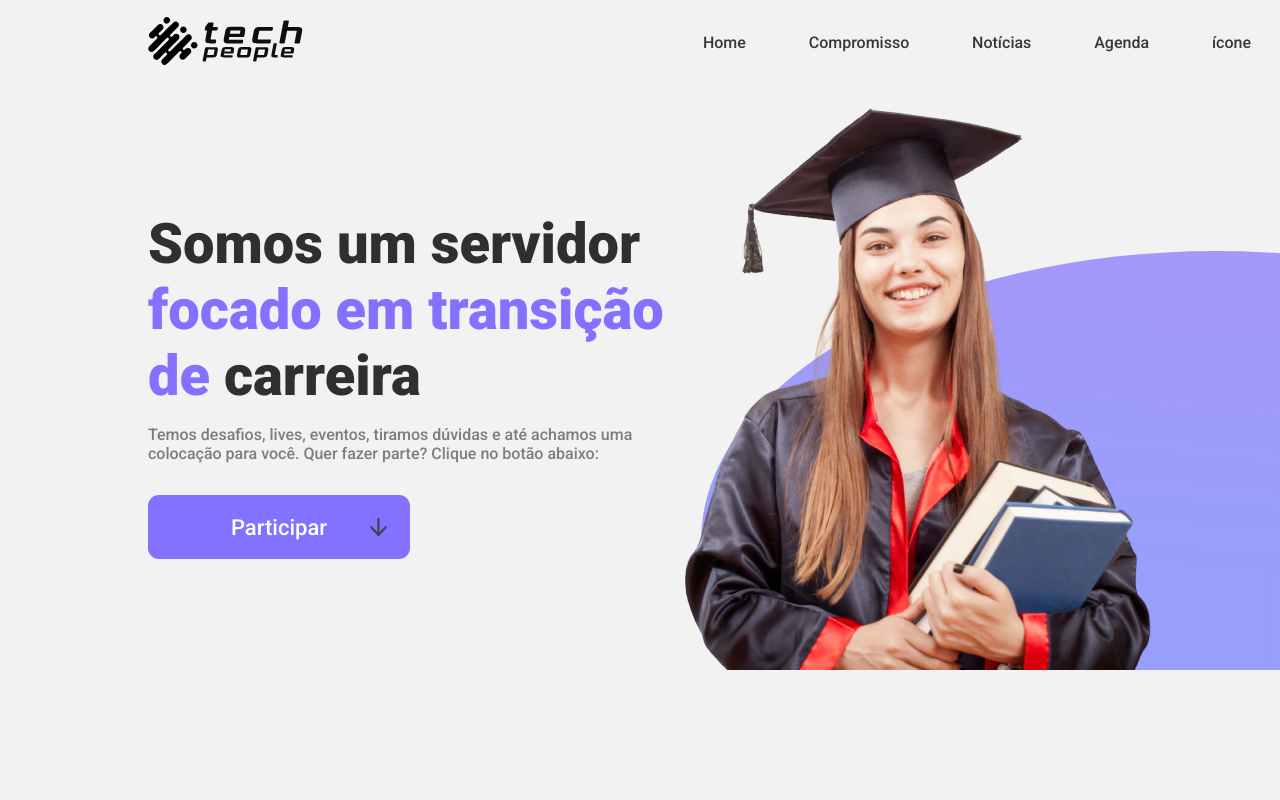
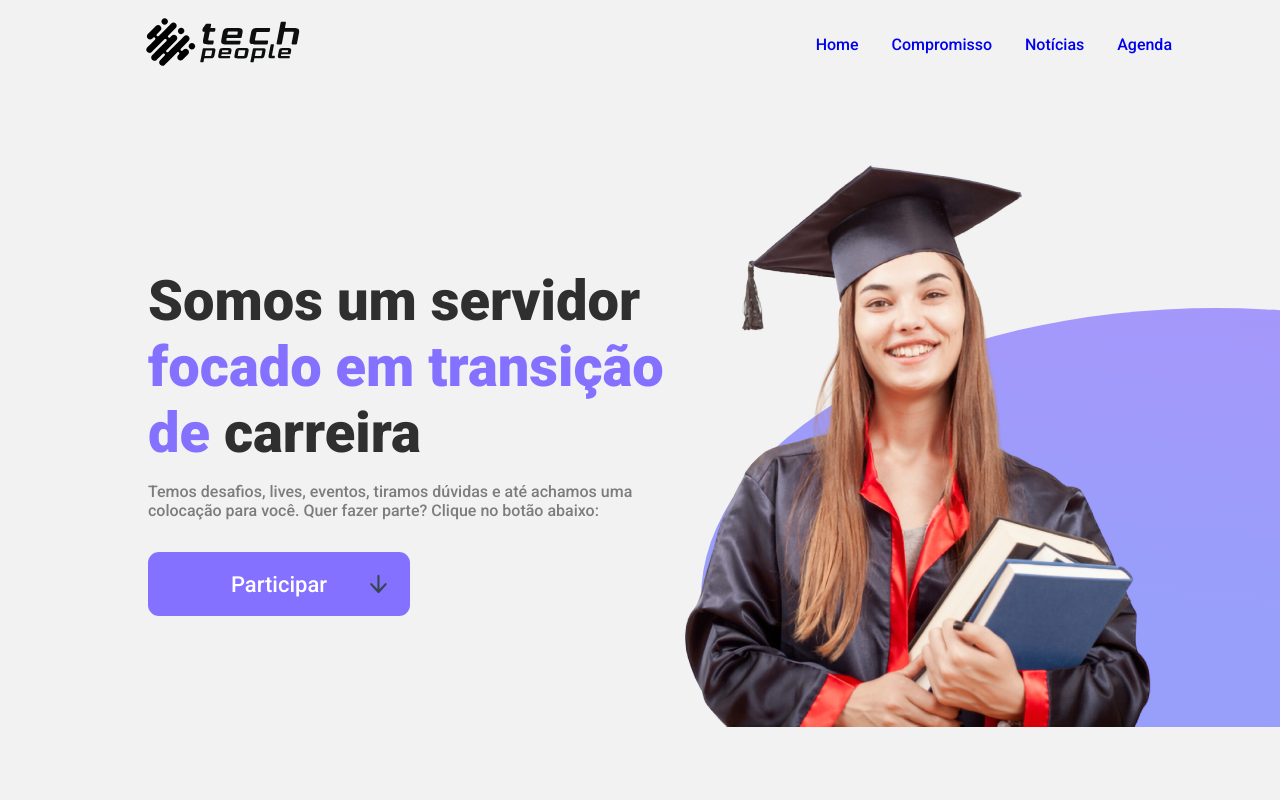
Before and after one commit to jose-guilherme93/tech-people-challenge-2, a Next.js app: page / in a window 1280 px wide. Shown: the top 800 px of the page. Built offline with nearby package versions, Linux system fonts and the light colour scheme.

Commit message:
fix header behavior on scroll

```diff
--- a/pages/components/Header/index.jsx
+++ b/pages/components/Header/index.jsx
@@ -1,28 +1,38 @@
-/* eslint-disable @next/next/no-img-element */
+
 import {useRef} from 'react'
-
+import Image from 'next/image'
 import styles from './style.module.css'
 
 export default function Header({scrollChange, setNavRef} ) {
   const navRef = useRef(0)
   const valueNavRef = navRef.current?.value
 
-  valueNavRef > 0 ? setNavRef(valueNavRef) : ''
+  valueNavRef > 0 && setNavRef(valueNavRef)
+
     return (
-      <header ref={navRef} className={styles.header}>
-        <nav ref={navRef} className={`${styles[scrollChange ? 'scrollChange' : 'nav']}`}>
-          <ul className={styles.ul}>
-            <div className={styles.imageLogoMenu}>
-              <li className={styles.imageLogo}>
-                <a href="#">
-              {scrollChange ?
-               <img src="/img-header/tech-logo-white.svg" alt="logo pessoas de tech branco" />
+
+        <nav  ref={navRef}  className={`${styles[scrollChange ? 'scrollChange' : 'nav']}`}>
+          <div className={styles.leftMenu}> <a href="#">
+              {
+              scrollChange ?
+               <Image
+                src="/img-header/tech-logo-white.svg"
+                alt="logo pessoas de tech branco"
+                className={styles.svg}
+                width={154}
+                height={50}
+                 />
                :
-               <img className={styles.svg} src="/img-header/tech-logo-black.svg" alt="logo pessoas de tech preto" />
+               <Image
+               className={styles.svg}
+               src="/img-header/tech-logo-black.svg"
+               alt="logo pessoas de tech preto"
+               width={154}
+               height={50}
+               />
               }
                 </a>
 
-              </li>
           </div>
 
           <div className={styles.rightMenu}>
@@ -30,10 +40,8 @@ export default function Header({scrollChange, setNavRef} ) {
             <li><a className={styles.links} href="#ourCommitment">Compromisso</a></li>
             <li><a className={styles.links} href="#news">Notícias</a></li>
             <li><a className={styles.links} href="#agenda">Agenda</a></li>
-              <li><a className={styles.links} href="#">ícone</a></li>
           </div>
-          </ul>
+
         </nav>
-      </header>
     )
 }
--- a/pages/components/Header/style.module.css
+++ b/pages/components/Header/style.module.css
@@ -1,71 +1,46 @@
-/* MENU NAVIGATION */
 
 .nav {
-    position: fixed;
-    z-index: 10;
-    background-color: var(--bg);
-  }
+  width: 100%;
+  align-items: center;
+  justify-content: space-around;
+  display: flex;
+  z-index: 10;
+  top: 0px;
+  left: 0;
+  height: 5.56rem;
+  background-color: var(--bg);
+  position: sticky;
 
-.scrollChange {
-    position: fixed;
-    z-index: 10;
-    background-color: var(--globalTheme);
-    transition: .2s;
-    height: 5.56rem;
+}
+.leftMenu {
+  display: flex;
+  padding-left: 9.15rem;
+  width: 50vw;
 
 }
 
-.scrollChange ul li a{
-
-  color: aliceblue;
-}
-
-
-  .svg {
-    transition: all ease .2s;
-    height: 3.12rem;
+.scrollChange {
+    height: 5.56rem;
+    width: 100%;
+    align-items: center;
+    justify-content: space-around;
+    display: flex;
+    z-index: 10;
+    top: 0px;
+    left: 0;
+    background-color: var(--globalTheme);
+    position: sticky;
 
   }
 
-  .imageLogoMenu, .leftMenu {
-    width: 50vw;
+  .scrollChange .links {
+    color: white;
   }
-
-  .ul {
-    padding: 0;
-  }
-
-  .ul, .rightMenu {
-    display: flex;
-    max-width: 1400px;
-    align-items: center;
-  }
-
-  .imageLogo {
-    margin-left: 9.25rem;
-  }
-
-  .links {
-    padding-left: 3.93rem;
-  }
-
-  .ul .rightMenu:last-child {
-    padding-right: 6.75rem;
-  }
-
-  .ul .rightMenu {
-    justify-content: flex-end;
-  }
-
-  .links {
-    color: #373737;
-  }
-
-  .imageLogo li a * {
-    background-color: var(--globalTheme);
-  }
-
-  .rightMenu *:hover {
-    color: #eee;
-    transition: .1s ease;
-  }
+.rightMenu {
+  display: flex;
+  width: 50vw;
+  justify-content: flex-end;
+  gap: 2.06rem;
+  padding-right: 6.75rem;
+  word-wrap: break-word;
+}
--- a/pages/components/Loading/index.jsx
+++ b/pages/components/Loading/index.jsx
@@ -3,6 +3,7 @@ import React from 'react'
 import styles from './style.module.css'
 
 import {TailSpin} from 'react-loader-spinner'
+
 export default function Loading() {
     return (
      <div className={styles.spinner}>
--- a/pages/index.jsx
+++ b/pages/index.jsx
@@ -33,12 +33,10 @@ export default function Home() {
 
   return (
 
-
     <div className={styles.container}>
       <Head>
         <title>Tech-People</title>
         <link rel="icon" href="img-home/favicon.svg" />
-        <meta name="description" content="Generated by create next app" />
         <meta name="viewport" content="initial-scale=1.0, width=device-width" />
       </Head>
 
--- a/styles/Home.module.css
+++ b/styles/Home.module.css
@@ -5,7 +5,7 @@
   width: 100%;
   max-width: 1400px;
   position: relative;
-  top: 6.3rem;
+  top: 4.3rem;
 
 }
 
@@ -21,7 +21,7 @@
   display: flex;
   flex-direction: column;
   justify-content: center;
-  padding-right: 128px;
+  padding-right: 8rem;
 }
 
 .mainDescription h1 {
--- a/styles/globals.css
+++ b/styles/globals.css
@@ -1,10 +1,11 @@
-/* google fonts */
-
 * {
   box-sizing: border-box;
+  margin: 0;
+  padding: 0;
+
+}
 
 
-}
 html {
   --bg: #F2F2F2;
   --globalTheme: #8471FF;
@@ -15,8 +16,6 @@ body {
   background-color: var(--bg);
   font-family: 'Roboto', sans-serif;
   margin: auto;
-  width: 100%;
-  height: 100%;
   max-width: 1400px;
 }
 
```
Lines whose indentation alone changed are shown as unchanged.
